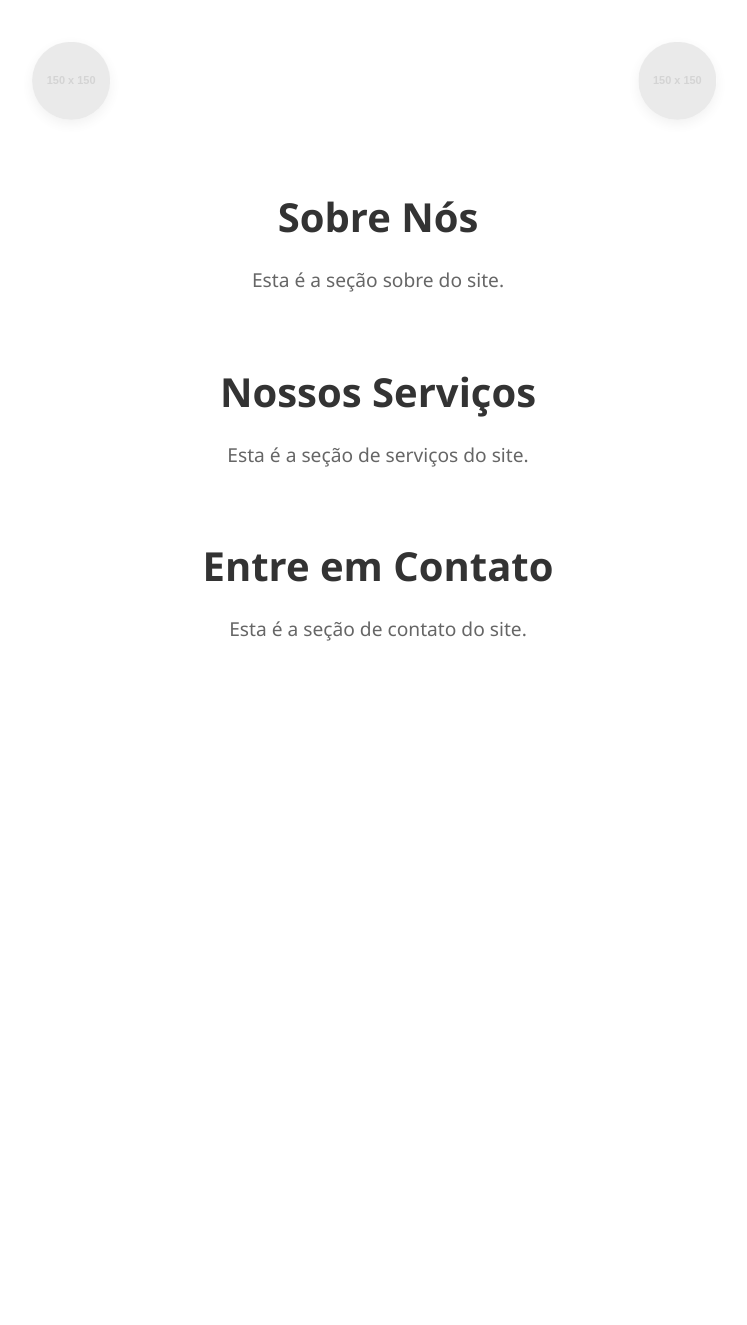
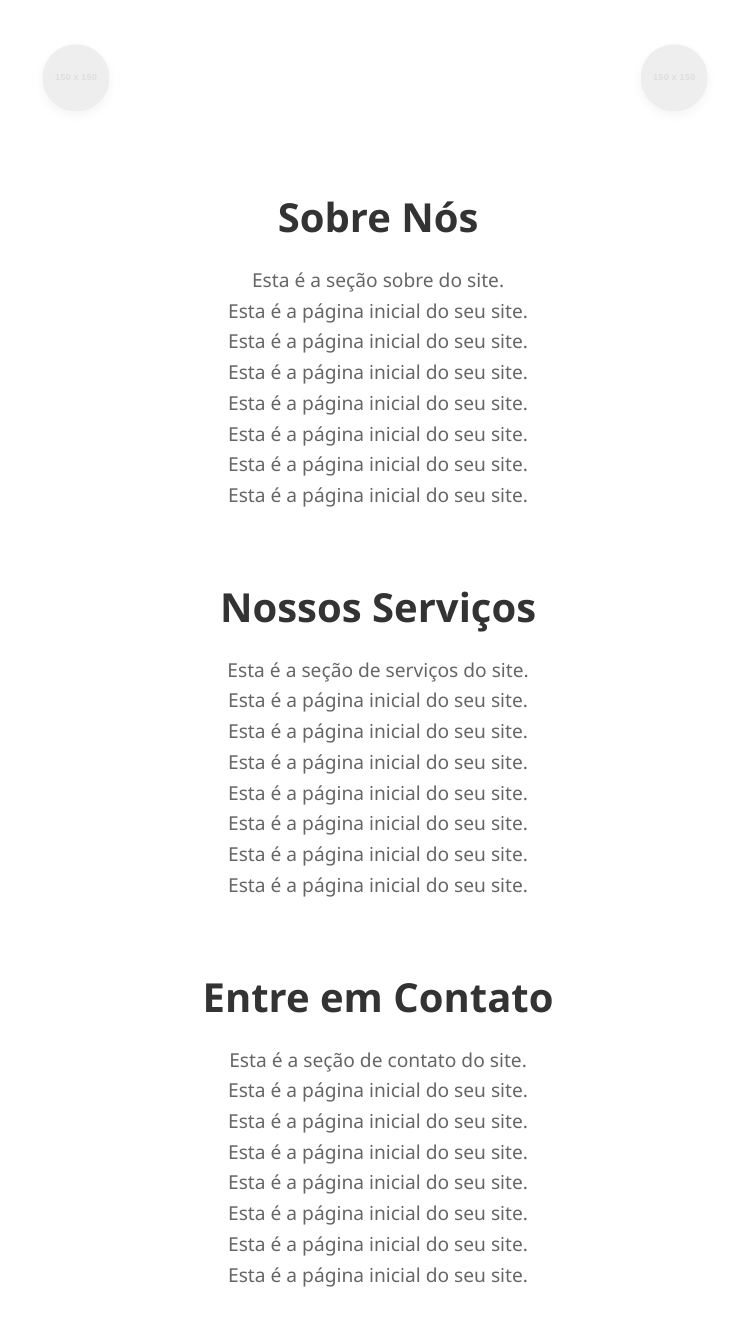
Before and after one commit to ryanreis/menu, a plain HTML site: page index.html in a window 1280 px wide. Shown: the part 759-2084 px from the top of the page, without its empty margins (262-1009 px from the left). Before the commit the page ends 1468 px from the top, so only its background shows below. Drawn offline with Linux system fonts and the light colour scheme; placeholder pictures from the web are drawn by us.

Commit message:
Add files via upload

```diff
--- a/index.html
+++ b/index.html
@@ -77,16 +77,37 @@
         <section id="sobre">
             <h2>Sobre Nós</h2>
             <p>Esta é a seção sobre do site.</p>
+            <p>Esta é a página inicial do seu site.</p>
+            <p>Esta é a página inicial do seu site.</p>
+            <p>Esta é a página inicial do seu site.</p>
+            <p>Esta é a página inicial do seu site.</p>
+            <p>Esta é a página inicial do seu site.</p>
+            <p>Esta é a página inicial do seu site.</p>
+            <p>Esta é a página inicial do seu site.</p>
         </section>
 
         <section id="servicos">
             <h2>Nossos Serviços</h2>
             <p>Esta é a seção de serviços do site.</p>
+            <p>Esta é a página inicial do seu site.</p>
+            <p>Esta é a página inicial do seu site.</p>
+            <p>Esta é a página inicial do seu site.</p>
+            <p>Esta é a página inicial do seu site.</p>
+            <p>Esta é a página inicial do seu site.</p>
+            <p>Esta é a página inicial do seu site.</p>
+            <p>Esta é a página inicial do seu site.</p>
         </section>
 
         <section id="contato">
             <h2>Entre em Contato</h2>
             <p>Esta é a seção de contato do site.</p>
+            <p>Esta é a página inicial do seu site.</p>
+            <p>Esta é a página inicial do seu site.</p>
+            <p>Esta é a página inicial do seu site.</p>
+            <p>Esta é a página inicial do seu site.</p>
+            <p>Esta é a página inicial do seu site.</p>
+            <p>Esta é a página inicial do seu site.</p>
+            <p>Esta é a página inicial do seu site.</p>
         </section>
     </main>
 
--- a/script.js
+++ b/script.js
@@ -52,6 +52,7 @@ window.addEventListener('scroll', () => {
     if (mapaContainer) {
         const rect = mapaContainer.getBoundingClientRect();
         const windowHeight = window.innerHeight;
+        const isMobile = window.innerWidth <= 768;
 
         // Calcular progresso do scroll (0 a 1)
         const progress = Math.max(0, Math.min(1, (windowHeight - rect.top) / (windowHeight + rect.height)));
@@ -72,8 +73,8 @@ window.addEventListener('scroll', () => {
                 // Aplicar transformação progressiva
                 item.style.transform = `translate(${currentLeft - 50}%, ${currentTop - 50}%)`;
 
-                // Escala progressiva da imagem
-                const scale = 1 - (progress * 0.8);
+                // Escala progressiva da imagem (ajustada para mobile)
+                const scale = isMobile ? (1 - (progress * 0.9)) : (1 - (progress * 0.8));
                 const opacity = 1 - progress;
 
                 const img = item.querySelector('img');
@@ -84,9 +85,9 @@ window.addEventListener('scroll', () => {
             }
         });
 
-        // Animar imagem central
+        // Animar imagem central (ajustada para mobile)
         if (imagemCentral) {
-            const centralScale = 1 + (progress * 0.5);
+            const centralScale = isMobile ? (1 + (progress * 0.3)) : (1 + (progress * 0.5));
             imagemCentral.style.transform = `scale(${centralScale})`;
         }
     }
@@ -115,19 +116,34 @@ function animateMapaMental() {
 // Armazenar posições originais dos itens
 let originalPositions = [];
 
-// Inicializar animações
-document.addEventListener('DOMContentLoaded', () => {
-    animateMapaMental();
+// Função para recalcular posições originais
+function recalculateOriginalPositions() {
+    originalPositions = [];
+    const mapaItems = document.querySelectorAll('.mapa-item');
+    const containerRect = document.querySelector('.mapa-container').getBoundingClientRect();
 
-    // Armazenar posições originais
-    const mapaItems = document.querySelectorAll('.mapa-item');
     mapaItems.forEach((item) => {
         const rect = item.getBoundingClientRect();
-        const containerRect = document.querySelector('.mapa-container').getBoundingClientRect();
-
         originalPositions.push({
             top: ((rect.top - containerRect.top) / containerRect.height) * 100,
             left: ((rect.left - containerRect.left) / containerRect.width) * 100
         });
     });
+}
+
+// Inicializar animações
+document.addEventListener('DOMContentLoaded', () => {
+    animateMapaMental();
+    // Pequeno delay para garantir que o layout esteja pronto, especialmente no mobile
+    setTimeout(recalculateOriginalPositions, 200);
 });
+
+// Recalcular posições quando a tela for redimensionada
+window.addEventListener('resize', () => {
+    setTimeout(recalculateOriginalPositions, 100);
+});
+
+// Recalcular posições quando a orientação do dispositivo mudar
+window.addEventListener('orientationchange', () => {
+    setTimeout(recalculateOriginalPositions, 300);
+});
```
